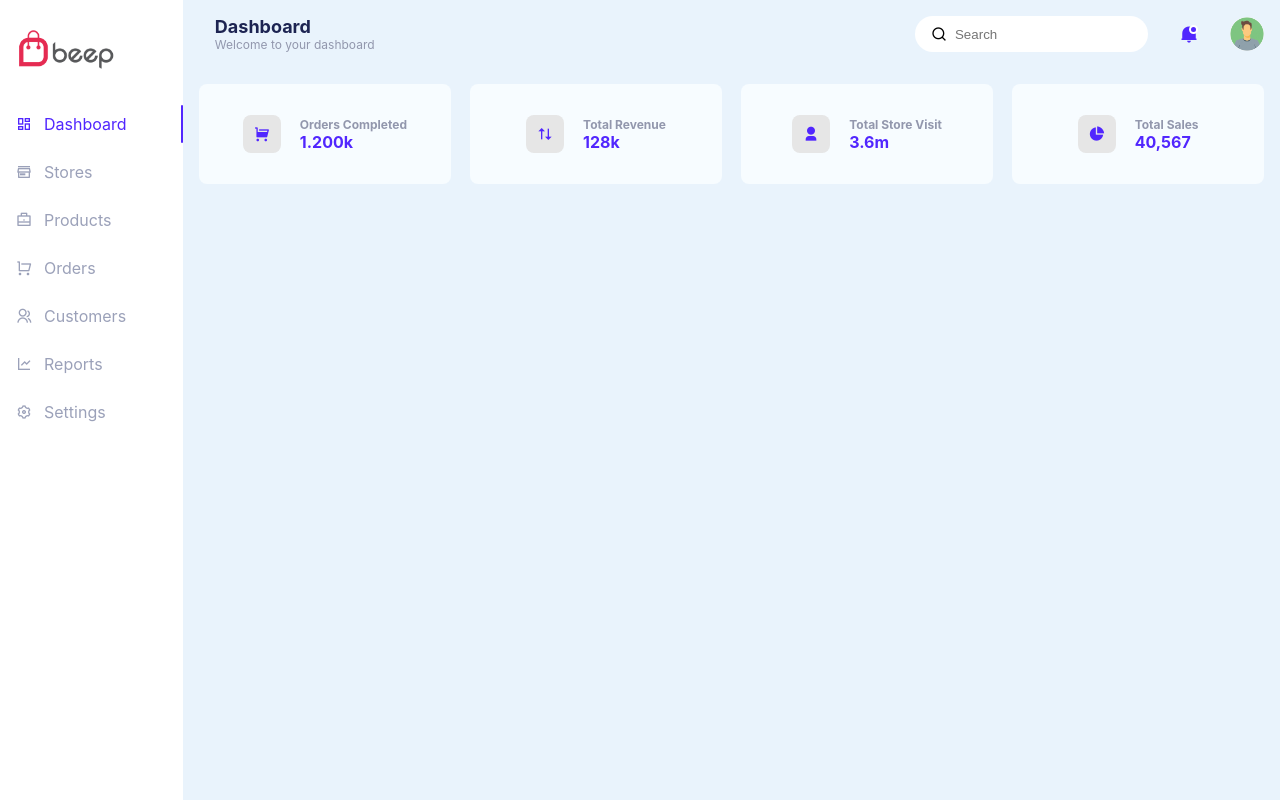
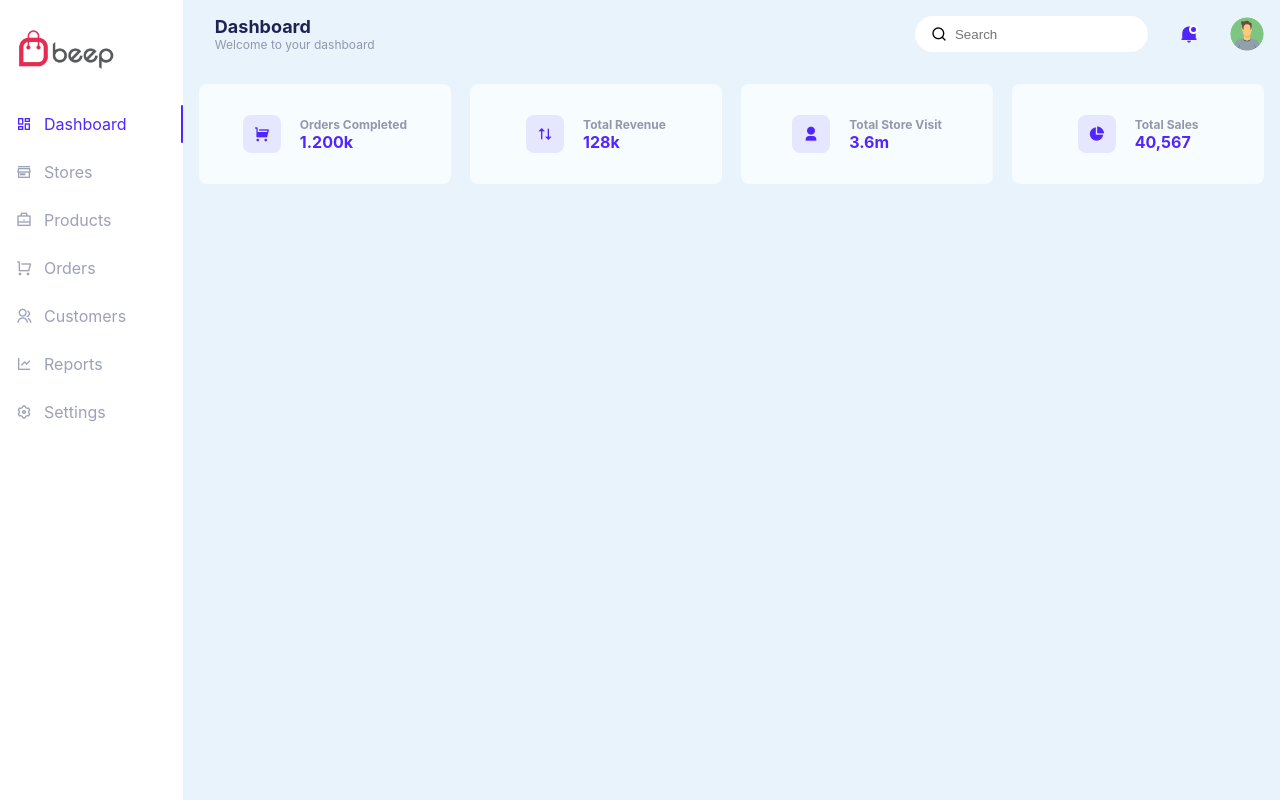
Before and after one commit to itheamc/ecommerce-admin-dashboard, a React (Create React App) app: page / in a window 1280 px wide. Built offline with nearby package versions, Linux system fonts and the light colour scheme.

Commit message:
Added color layer for Summary Card Icon

```diff
--- a/src/pages/home/HomePage.js
+++ b/src/pages/home/HomePage.js
@@ -12,7 +12,7 @@ const HomePage = () => {
         <HomeContainer>
             <SummaryCardContainer>
                 <SummaryCard height="100px" flexDirection="row" alignItems="center" justifyContent="center">
-                    <SummaryCardIconContainer color="#f44336">
+                    <SummaryCardIconContainer>
                         <i className="ri-shopping-cart-fill"></i>
                     </SummaryCardIconContainer>
                     <SummaryCardContentContainer>
@@ -21,7 +21,7 @@ const HomePage = () => {
                     </SummaryCardContentContainer>
                 </SummaryCard>
                 <SummaryCard height="100px" flexDirection="row" alignItems="center" justifyContent="center">
-                    <SummaryCardIconContainer color="#f44336">
+                    <SummaryCardIconContainer>
                         <i className="ri-arrow-up-down-fill"></i>
                     </SummaryCardIconContainer>
                     <SummaryCardContentContainer>
@@ -30,7 +30,7 @@ const HomePage = () => {
                     </SummaryCardContentContainer>
                 </SummaryCard>
                 <SummaryCard height="100px" flexDirection="row" alignItems="center" justifyContent="center">
-                    <SummaryCardIconContainer color="#f44336">
+                    <SummaryCardIconContainer>
                         <i className="ri-user-3-fill"></i>
                     </SummaryCardIconContainer>
                     <SummaryCardContentContainer>
@@ -39,7 +39,7 @@ const HomePage = () => {
                     </SummaryCardContentContainer>
                 </SummaryCard>
                 <SummaryCard height="100px" flexDirection="row" alignItems="center" justifyContent="center">
-                    <SummaryCardIconContainer color="#f44336">
+                    <SummaryCardIconContainer>
                         <i className="ri-pie-chart-2-fill"></i>
                     </SummaryCardIconContainer>
                     <SummaryCardContentContainer>
--- a/src/pages/home/HomeStyle.js
+++ b/src/pages/home/HomeStyle.js
@@ -40,7 +40,6 @@ export const SummaryCard = styled(Card)`
 export const SummaryCardIconContainer = styled.div`
     width: 38px;
     aspect-ratio: 1;
-    background-color: ${props => props.theme.color.divider};
     border-radius: ${props => props.theme.border_radius.medium};
     display: flex;
     justify-content: center;
@@ -50,6 +49,16 @@ export const SummaryCardIconContainer = styled.div`
     & > i {
         font-size: ${props => props.theme.font_size.large};
         color: ${props => props.theme.color.primary};
+    }
+
+    &::before {
+        content: "";
+        width: 38px;
+        position: absolute;
+        aspect-ratio: 1;
+        background-color: ${props => props.color || props.theme.color.primary};
+        border-radius: ${props => props.theme.border_radius.medium};
+        opacity: 0.10;
     }
 `;
 
```
